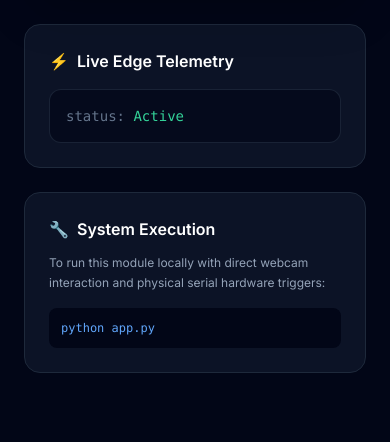
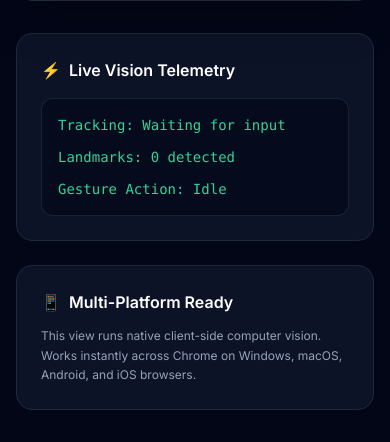
Before and after one commit to kaingadeshubham45/IOT-portfolio, a Flask app: page /project/p01_virtual_mouse in a window 390 px wide. Shown: the part 502-944 px from the top of the page. Before the commit the page ends 875 px from the top, so only its background shows below. Run offline with Flask 3, Linux system fonts and the light colour scheme; some libraries are stand-ins or nearby versions.

Commit message:
Add browser-level MediaPipe vision support for all client devices

```diff
--- a/templates/project.html
+++ b/templates/project.html
@@ -5,11 +5,18 @@
     <meta name="viewport" content="width=device-width, initial-scale=1.0">
     <title>{{ project.title }} - AI &amp; IoT Hub</title>
     <script src="https://cdn.tailwindcss.com"></script>
+    <!-- MediaPipe Hands & Camera Utils for direct browser execution -->
+    <script src="https://cdn.jsdelivr.net/npm/@mediapipe/camera_utils/camera_utils.js" crossorigin="anonymous"></script>
+    <script src="https://cdn.jsdelivr.net/npm/@mediapipe/hands/hands.js" crossorigin="anonymous"></script>
     <link href="https://fonts.googleapis.com/css2?family=Inter:wght@300;400;600;700&display=swap" rel="stylesheet">
-    <style> body { font-family: 'Inter', sans-serif; } </style>
+    <style>
+        body { font-family: 'Inter', sans-serif; }
+        #webcam-canvas { transform: scaleX(-1); }
+        #webcam-video { display: none; }
+    </style>
 </head>
 <body class="bg-slate-950 text-slate-100 min-h-screen">
-    <div class="max-w-6xl mx-auto px-6 py-8">
+    <div class="max-w-6xl mx-auto px-4 sm:px-6 py-8">
         <a href="/" class="inline-flex items-center gap-2 text-slate-400 hover:text-white text-sm font-medium mb-6 transition-colors">
             &larr; Back to Dashboard
         </a>
@@ -22,60 +29,137 @@
                 </div>
                 <p class="text-slate-400 text-sm md:text-base">{{ project.desc }}</p>
             </div>
-            <div class="flex items-center gap-2 px-3 py-1.5 rounded-full bg-emerald-500/10 border border-emerald-500/20 text-emerald-400 text-xs font-semibold uppercase tracking-wider w-fit">
+            <div id="connection-badge" class="flex items-center gap-2 px-3 py-1.5 rounded-full bg-emerald-500/10 border border-emerald-500/20 text-emerald-400 text-xs font-semibold uppercase tracking-wider w-fit">
                 <span class="w-2 h-2 rounded-full bg-emerald-400 animate-pulse"></span>
-                Node Connected
+                <span id="badge-status">Camera Standby</span>
             </div>
         </div>
 
         <div class="grid grid-cols-1 lg:grid-cols-3 gap-8">
             <div class="lg:col-span-2 space-y-4">
                 <div class="relative bg-slate-900 border border-slate-800 rounded-2xl overflow-hidden aspect-video flex items-center justify-center shadow-2xl">
-                    <img src="/video_feed/{{ project.id }}"
-                         alt="Live Vision Stream"
-                         class="w-full h-full object-cover"
-                         onerror="this.onerror=null; this.parentElement.innerHTML='<div class=\'text-center p-6 text-slate-500\'><div class=\'text-4xl mb-2\'>📷</div><p class=\'font-medium text-slate-400\'>Cloud Environment Active</p><p class=\'text-xs mt-1\'>Camera stream active on local hardware connection.</p></div>';">
+                    <video id="webcam-video" playsinline autoplay></video>
+                    <canvas id="webcam-canvas" class="w-full h-full object-cover"></canvas>
+
+                    <div id="cam-overlay" class="absolute inset-0 bg-slate-950/80 flex flex-col items-center justify-center gap-4 p-6 text-center">
+                        <div class="text-4xl">📷</div>
+                        <p class="text-white font-semibold text-base">Enable Browser Camera</p>
+                        <p class="text-xs text-slate-400 max-w-sm">Allow camera access to run AI vision tracking directly on your laptop or phone.</p>
+                        <button onclick="startBrowserCamera()" class="px-5 py-2.5 rounded-xl bg-blue-600 hover:bg-blue-500 text-white font-medium text-sm transition-all shadow-lg shadow-blue-600/30">
+                            Start Camera
+                        </button>
+                    </div>
                 </div>
             </div>
 
             <div class="space-y-6">
                 <div class="bg-slate-900/80 border border-slate-800 rounded-2xl p-6">
                     <h3 class="text-base font-semibold text-white mb-4 flex items-center gap-2">
-                        <span>⚡</span> Live Edge Telemetry
+                        <span>⚡</span> Live Vision Telemetry
                     </h3>
                     <div id="telemetry-box" class="space-y-3 font-mono text-sm bg-slate-950/60 p-4 rounded-xl border border-slate-800/80 text-emerald-400">
-                        <div>Status: Active</div>
-                        <div>Bridge: Connected</div>
+                        <div>Tracking: <span id="tel-tracking">Waiting for input</span></div>
+                        <div>Landmarks: <span id="tel-points">0 detected</span></div>
+                        <div>Gesture Action: <span id="tel-action">Idle</span></div>
                     </div>
                 </div>
 
                 <div class="bg-slate-900/80 border border-slate-800 rounded-2xl p-6">
                     <h3 class="text-base font-semibold text-white mb-3 flex items-center gap-2">
-                        <span>🔧</span> System Execution
+                        <span>📱</span> Multi-Platform Ready
                     </h3>
-                    <p class="text-xs text-slate-400 leading-relaxed mb-4">
-                        To run this module locally with direct webcam interaction and physical serial hardware triggers:
+                    <p class="text-xs text-slate-400 leading-relaxed">
+                        This view runs native client-side computer vision. Works instantly across Chrome on Windows, macOS, Android, and iOS browsers.
                     </p>
-                    <code class="block bg-slate-950 p-3 rounded-lg text-xs text-blue-400 font-mono overflow-x-auto">
-                        python app.py
-                    </code>
                 </div>
             </div>
         </div>
     </div>
 
     <script>
-        setInterval(() => {
-            fetch('/api/state/{{ project.id }}')
-                .then(res => res.json())
-                .then(data => {
-                    const box = document.getElementById('telemetry-box');
-                    box.innerHTML = Object.entries(data)
-                        .map(([k, v]) => `<div><span class="text-slate-500">${k}:</span> ${v}</div>`)
-                        .join('');
-                })
-                .catch(() => {});
-        }, 1000);
+        const videoElement = document.getElementById('webcam-video');
+        const canvasElement = document.getElementById('webcam-canvas');
+        const canvasCtx = canvasElement.getContext('2d');
+        const overlay = document.getElementById('cam-overlay');
+        const badgeStatus = document.getElementById('badge-status');
+
+        let hands;
+        let camera;
+
+        function onResults(results) {
+            canvasCtx.save();
+            canvasCtx.clearRect(0, 0, canvasElement.width, canvasElement.height);
+            canvasCtx.drawImage(results.image, 0, 0, canvasElement.width, canvasElement.height);
+
+            if (results.multiHandLandmarks && results.multiHandLandmarks.length > 0) {
+                document.getElementById('tel-tracking').innerText = 'Hand Locked';
+                document.getElementById('tel-points').innerText = `${results.multiHandLandmarks[0].length} Points`;
+
+                for (const landmarks of results.multiHandLandmarks) {
+                    for (let i = 0; i < landmarks.length; i++) {
+                        const x = landmarks[i].x * canvasElement.width;
+                        const y = landmarks[i].y * canvasElement.height;
+                        canvasCtx.beginPath();
+                        canvasCtx.arc(x, y, 4, 0, 2 * Math.PI);
+                        canvasCtx.fillStyle = '#06b6d4';
+                        canvasCtx.fill();
+                    }
+
+                    // Gesture Logic for Mouse / Volume Demo
+                    const indexTip = landmarks[8];
+                    const thumbTip = landmarks[4];
+                    const dist = Math.hypot((indexTip.x - thumbTip.x) * canvasElement.width, (indexTip.y - thumbTip.y) * canvasElement.height);
+
+                    if (dist < 40) {
+                        document.getElementById('tel-action').innerText = 'Pinch / Trigger Active';
+                        canvasCtx.beginPath();
+                        canvasCtx.moveTo(thumbTip.x * canvasElement.width, thumbTip.y * canvasElement.height);
+                        canvasCtx.lineTo(indexTip.x * canvasElement.width, indexTip.y * canvasElement.height);
+                        canvasCtx.strokeStyle = '#22c55e';
+                        canvasCtx.lineWidth = 4;
+                        canvasCtx.stroke();
+                    } else {
+                        document.getElementById('tel-action').innerText = 'Tracking Gesture';
+                    }
+                }
+            } else {
+                document.getElementById('tel-tracking').innerText = 'Searching Hand';
+                document.getElementById('tel-points').innerText = '0 detected';
+                document.getElementById('tel-action').innerText = 'Idle';
+            }
+            canvasCtx.restore();
+        }
+
+        async function startBrowserCamera() {
+            overlay.style.display = 'none';
+            badgeStatus.innerText = 'Active Stream';
+
+            canvasElement.width = 640;
+            canvasElement.height = 480;
+
+            hands = new Hands({
+                locateFile: (file) => `https://cdn.jsdelivr.net/npm/@mediapipe/hands/${file}`
+            });
+
+            hands.setOptions({
+                maxNumHands: 2,
+                modelComplexity: 1,
+                minDetectionConfidence: 0.6,
+                minTrackingConfidence: 0.6
+            });
+
+            hands.onResults(onResults);
+
+            camera = new Camera(videoElement, {
+                onFrame: async () => {
+                    await hands.send({ image: videoElement });
+                },
+                width: 640,
+                height: 480
+            });
+
+            camera.start();
+        }
     </script>
 </body>
 </html>
```
